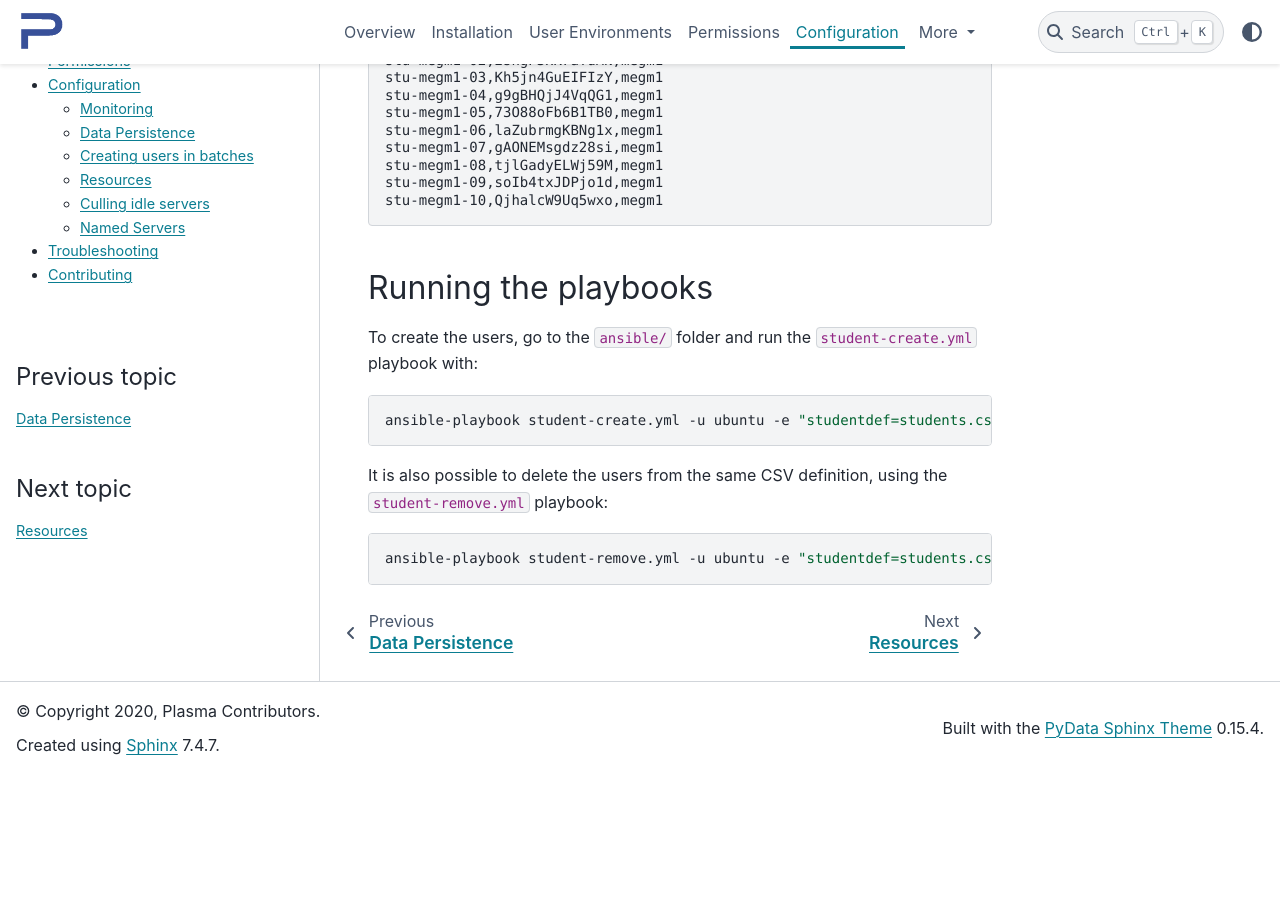
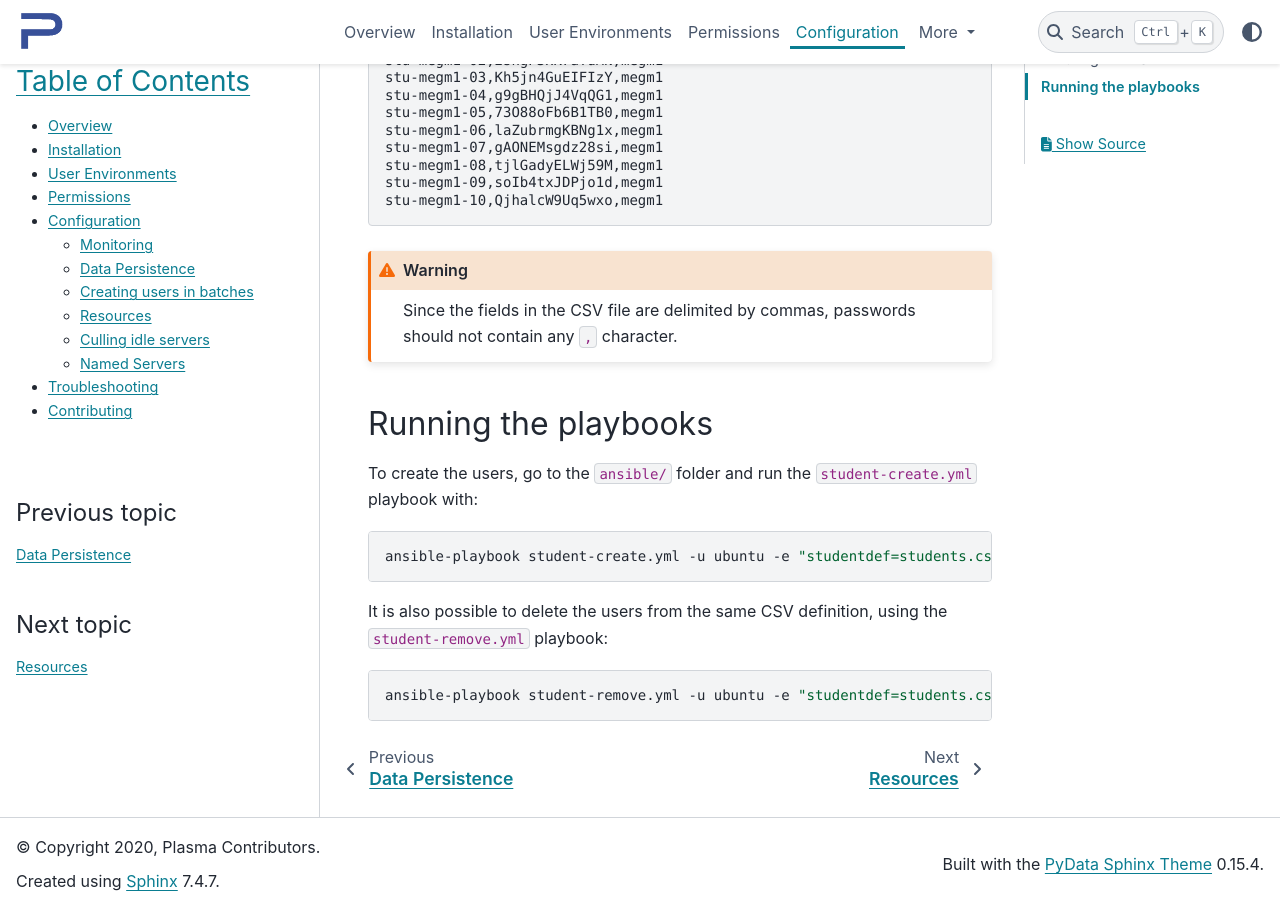
Before and after one commit to plasmabio/plasma, a Sphinx documentation site: the page built from docs/configuration/batch-users.md, in a window 1280 px wide and 900 px high, scrolled down 645 px. Built offline with Sphinx 7.4.7 and the PyData theme 0.15.4, drawn with Linux system fonts in a browser that asks for light colours; before the commit the page ends 1419 px from its top, so only the background shows below that.

Commit message:
Add note about , in the passwords

`````diff
--- a/docs/configuration/batch-users.md
+++ b/docs/configuration/batch-users.md
@@ -29,6 +29,10 @@
 stu-megm1-10,QjhalcW9Uq5wxo,megm1
 ```
 
+````{warning}
+Since the fields in the CSV file are delimited by commas, passwords should not contain any `,` character.
+````
+
 ## Running the playbooks
 
 To create the users, go to the `ansible/` folder and run the `student-create.yml` playbook with:
`````
